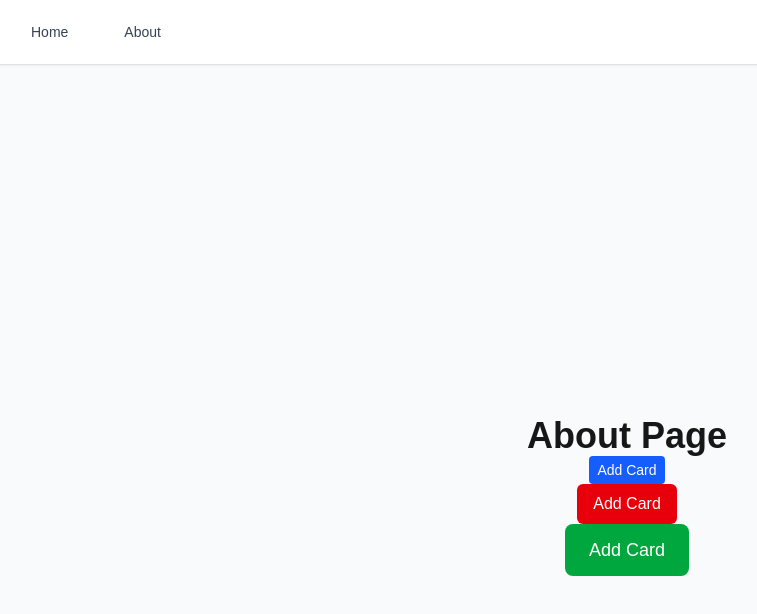
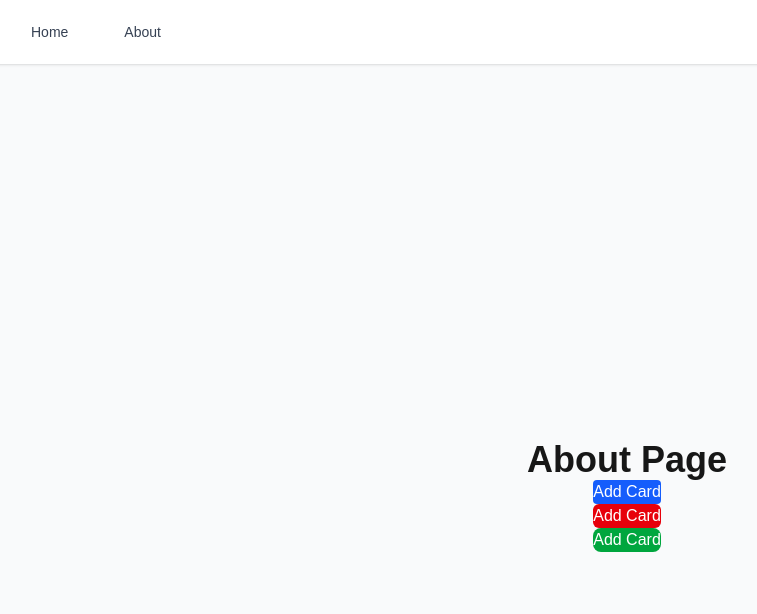
Before and after one commit to pro-boost/alx-project-0x02-setup, a Next.js app in the folder alx-project-0x02/: page /about in a window 1280 px wide. Shown: the top 614 px of the page, without its empty margins (13-770 px from the left). Built offline with nearby package versions, Linux system fonts and the light colour scheme.

Commit message:
feat(button): update ButtonProps interface to accept special string

```diff
--- a/alx-project-0x02/components/common/Button.tsx
+++ b/alx-project-0x02/components/common/Button.tsx
@@ -1,4 +1,4 @@
-import { ButtonProps } from "@/interfaces";
+import { type ButtonProps } from "@/interfaces";
 const Button: React.FC<ButtonProps> = ({
   type,
   size,
--- a/alx-project-0x02/components/common/PostModal.tsx
+++ b/alx-project-0x02/components/common/PostModal.tsx
@@ -82,13 +82,13 @@ const PostModal: React.FC<PostModalProps> = ({ onClick }) => {
           <div className="flex justify-end space-x-3 pt-4">
             <Button
               type="submit"
-              size="px-4 py-2 text-sm"
+              size="small"
               shape="rounded-md"
               text="Submit"
               background="font-medium text-white bg-blue-600 hover:bg-blue-700 "
             />
             <Button
-              size="px-4 py-2 text-sm"
+              size="medium"
               shape="rounded-md"
               text="Cancel"
               background="bg-gray-100 hover:bg-gray-200 text-gray-700"
--- a/alx-project-0x02/interfaces/index.ts
+++ b/alx-project-0x02/interfaces/index.ts
@@ -9,8 +9,8 @@ export interface PostModalProps {
 }
 export interface ButtonProps {
     type?: "button" | "submit" | "reset";
-    size: string;
-    shape: string;
+    size: "small" | "medium" | "large";
+    shape: "rounded-sm" | "rounded-md" | "rounded-lg";
     text: string;
     background: string;
     onClick?: () => void;
--- a/alx-project-0x02/pages/about.tsx
+++ b/alx-project-0x02/pages/about.tsx
@@ -5,19 +5,19 @@ const AboutPage = () => {
     <div className="flex flex-col items-center justify-center h-screen">
       <h1 className="text-4xl font-bold">About Page</h1>
       <Button
-        size="text-sm px-2 py-1"
+        size="small"
         shape="rounded-sm"
         text="Add Card"
         background="bg-blue-600 text-white"
       />
       <Button
-        size="text-md px-4 py-2"
+        size="medium"
         shape="rounded-md"
         text="Add Card"
         background="bg-red-600 text-white"
       />
       <Button
-        size="text-lg px-6 py-3"
+        size="large"
         shape="rounded-lg"
         text="Add Card"
         background="bg-green-600 text-white"
--- a/alx-project-0x02/pages/home.tsx
+++ b/alx-project-0x02/pages/home.tsx
@@ -19,7 +19,7 @@ export default function HomePage() {
       <Card title="Card 2" content="Card 2 content" />
       <Card title="Card 3" content="Card 3 content" />
       <Button
-        size="text-lg px-6 py-3"
+        size="large"
         shape="rounded-sm"
         text="Add Card"
         background="bg-blue-600 text-white"
```
